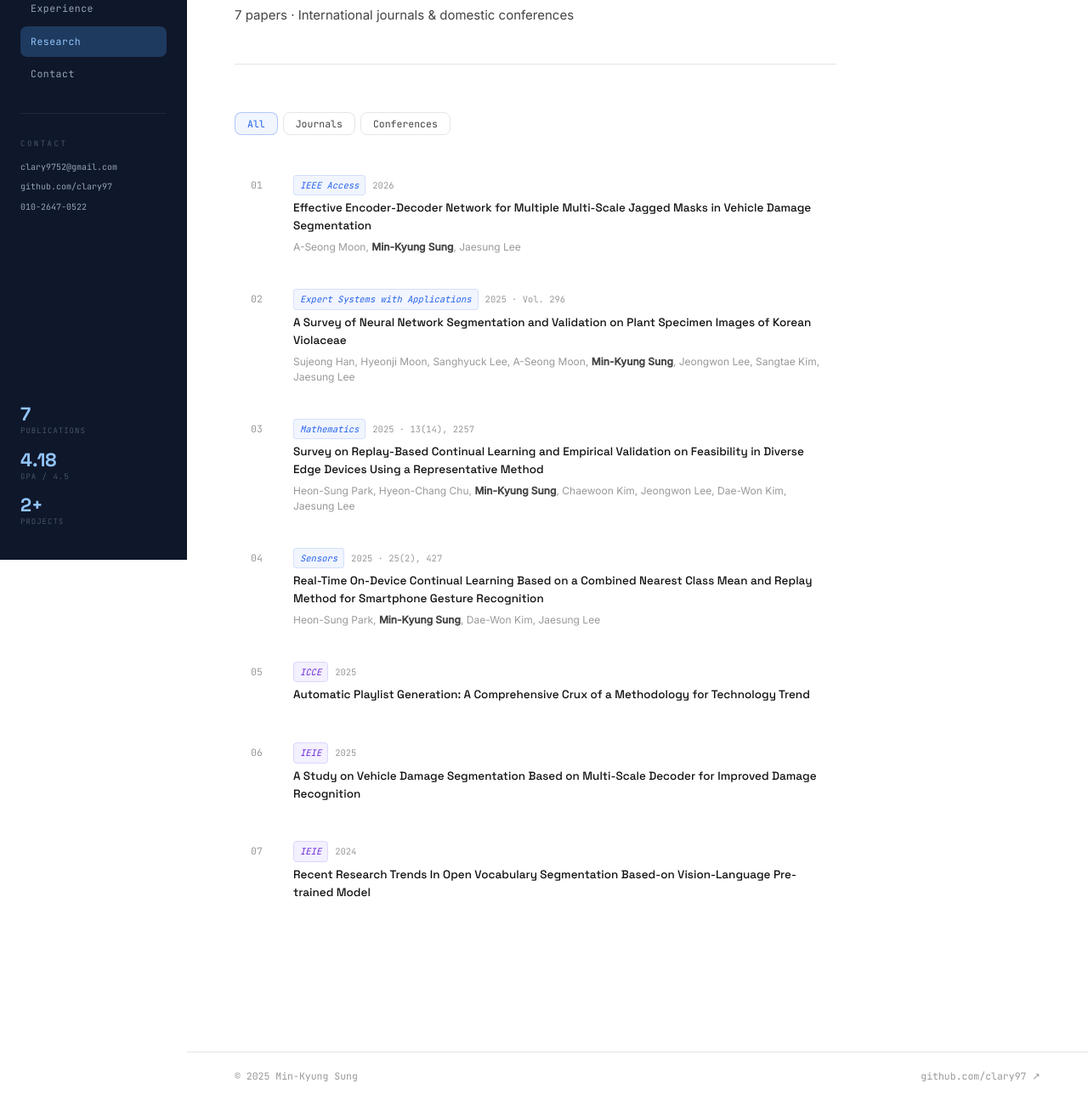
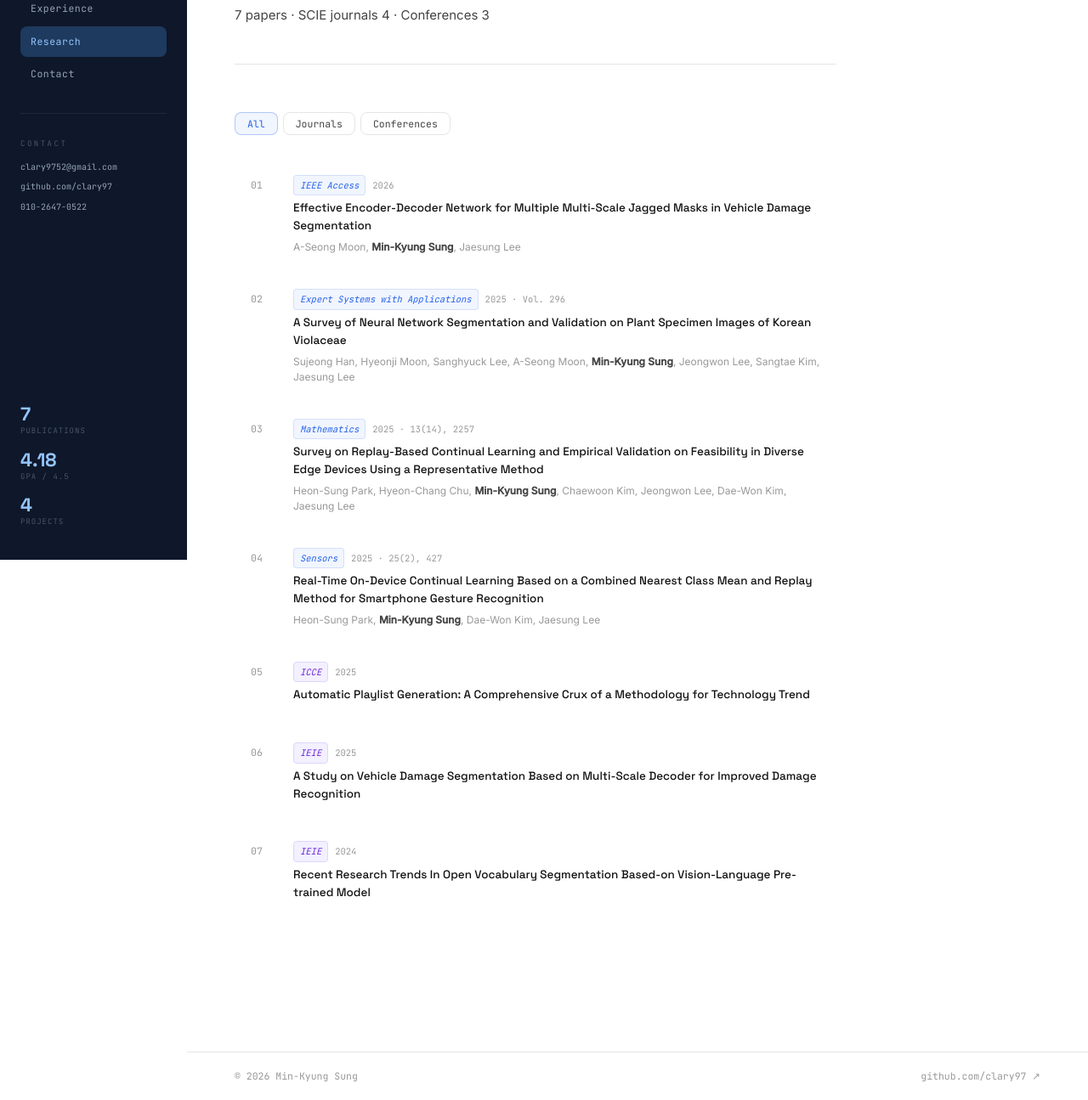
Before and after one commit to clary97/mk_portfolio, a plain HTML site: page research.html in a window 1280 px wide. Shown: the part 141-1436 px from the top of the page at 85% size. Drawn offline with Linux system fonts and the light colour scheme.

Commit message:
Update research.html

```diff
--- a/research.html
+++ b/research.html
@@ -25,14 +25,14 @@
   <div class="side-stats">
     <div><div class="side-stat-num">7</div><div class="side-stat-label">PUBLICATIONS</div></div>
     <div><div class="side-stat-num">4.18</div><div class="side-stat-label">GPA / 4.5</div></div>
-    <div><div class="side-stat-num">2+</div><div class="side-stat-label">PROJECTS</div></div>
+    <div><div class="side-stat-num">4</div><div class="side-stat-label">PROJECTS</div></div>
   </div>
 </aside>
 <main>
   <section class="page-hero">
     <div class="page-eyebrow mono">RESEARCH</div>
     <h1 class="page-title">Publications</h1>
-    <p class="page-subtitle">7 papers · International journals &amp; domestic conferences</p>
+    <p class="page-subtitle">7 papers · SCIE journals 4 · Conferences 3</p>
   </section>
   <section class="section">
     <div class="pub-filters">
@@ -98,7 +98,7 @@
   </section>
 </main>
 <footer class="footer">
-  <span class="mono">© 2025 Min-Kyung Sung</span>
+  <span class="mono">© 2026 Min-Kyung Sung</span>
   <a href="https://github.com/clary97" target="_blank" class="mono footer-link">github.com/clary97 ↗</a>
 </footer>
 <script src="js/main.js"></script>
```
